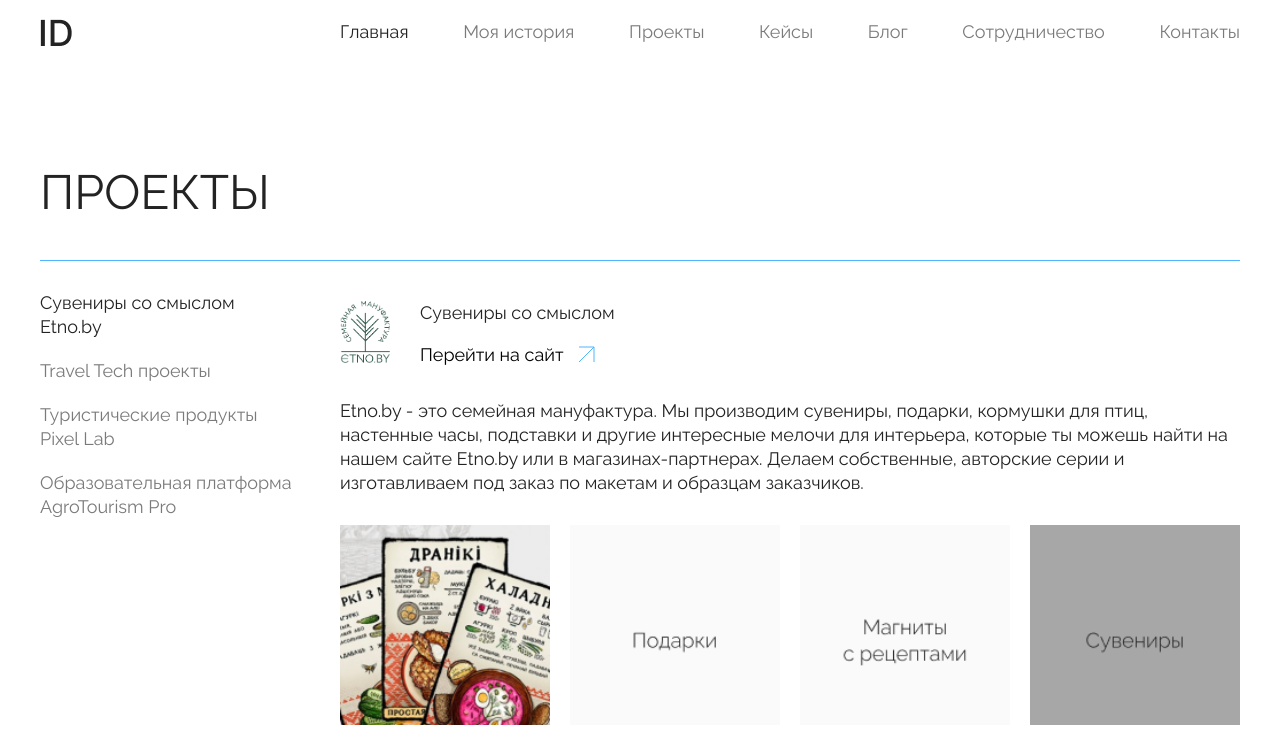
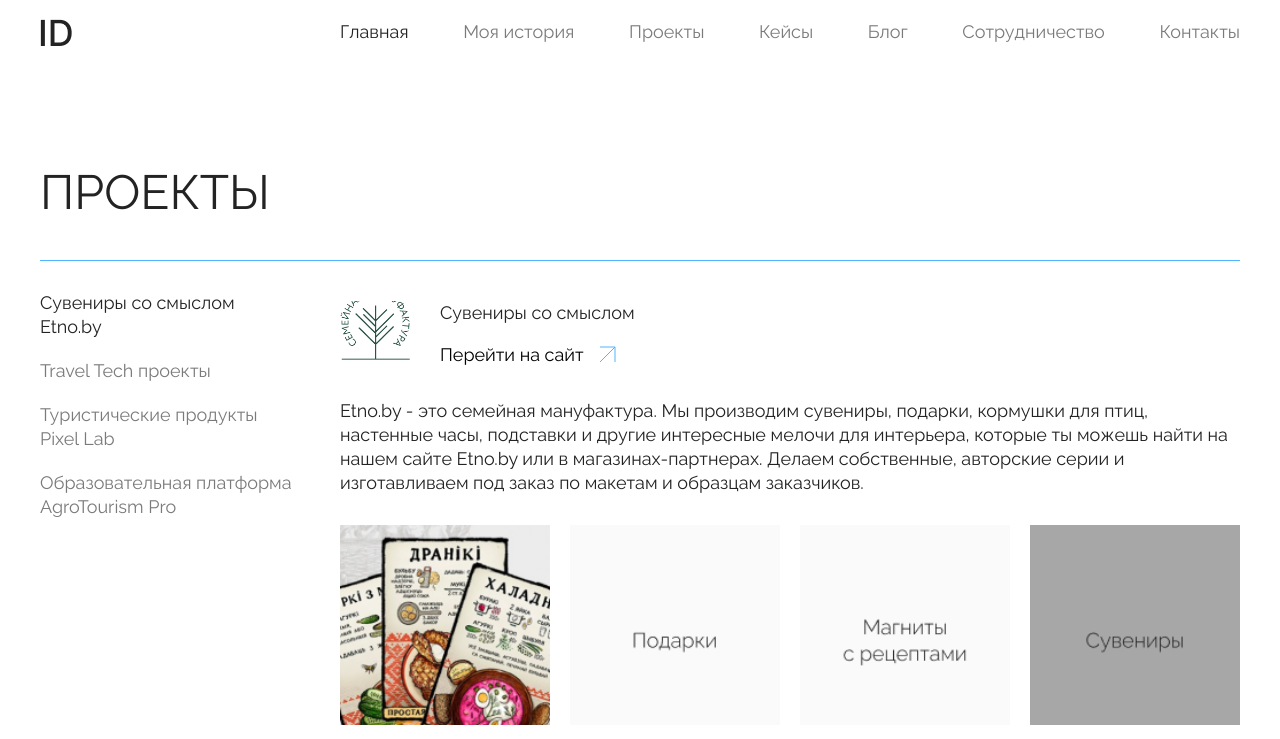
Before and after one commit to kerus2014/ilya-landing, a React (Create React App) app: page /projects/etno in a window 1280 px wide. Shown: the top 739 px of the page. Built offline with nearby package versions, Linux system fonts and the light colour scheme.

Commit message:
fix: some fix

```diff
--- a/src/pages/Projects/Etno/index.module.scss
+++ b/src/pages/Projects/Etno/index.module.scss
@@ -11,7 +11,7 @@
 
   &__logo {
     margin-right: 30px;
-    // flex: 0 0 70px;
+    flex: 0 0 70px;
 
     img {
       height: 62px;
```
